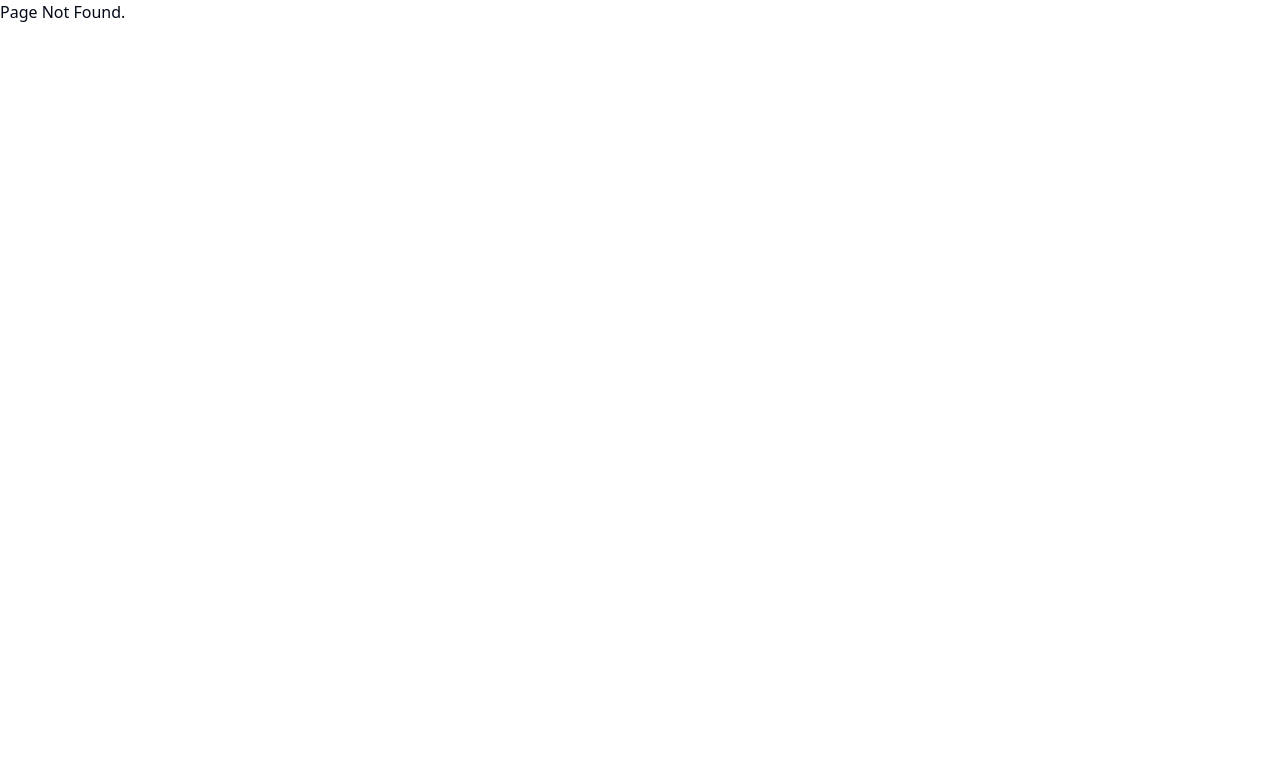
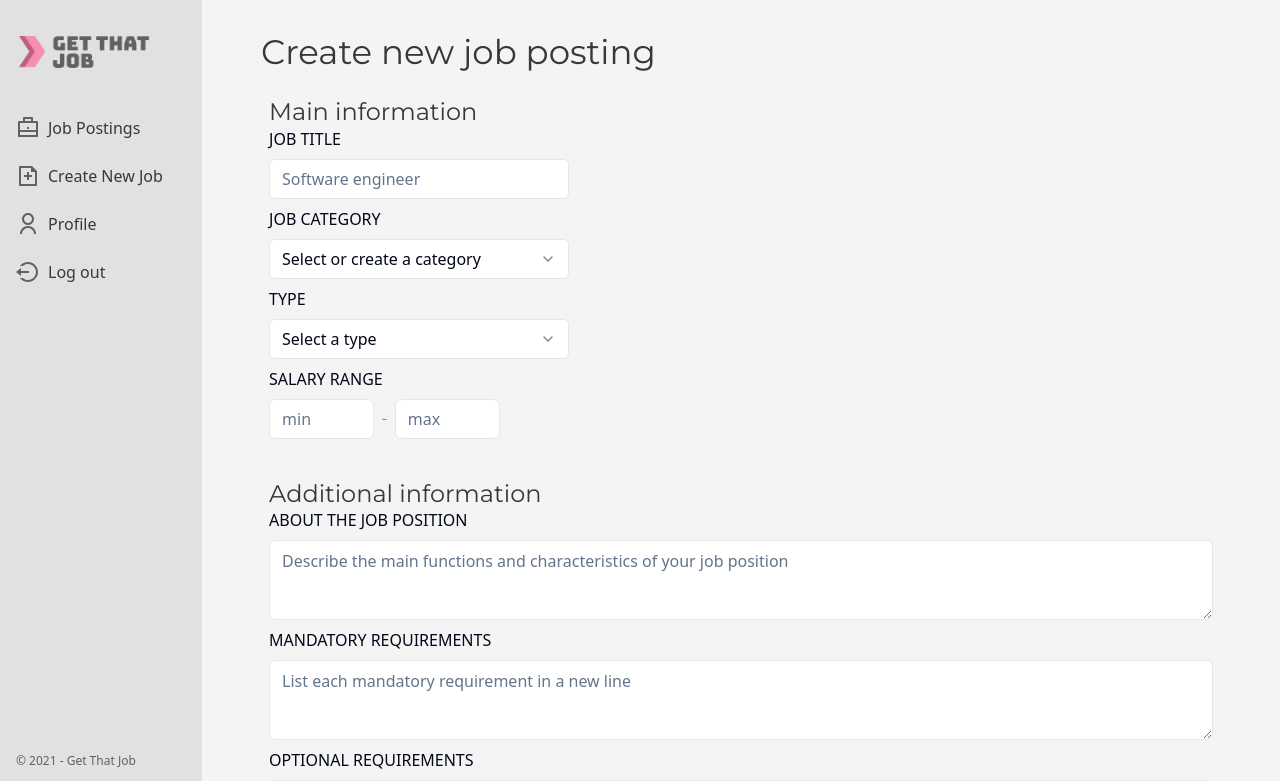
Before and after one commit to kkantaaa/get-that-job-2J3K, a React (Vite) app in the folder client/: page /recruiter/createjobposting in a window 1280 px wide. Before the commit this address had no page. Shown: the top 781 px of the page. Built offline with nearby package versions, Linux system fonts and the light colour scheme.

Commit message:
feat/ create recruiter job post and profile pages

```diff
--- a/client/src/App.jsx
+++ b/client/src/App.jsx
@@ -8,6 +8,9 @@ import RecruitRegisterPage2 from "./pages/RecruitRegisterPage2.jsx";
 import UserLoginPage from "./pages/UserLoginPage.jsx";
 import RecruiterLoginPage from "./pages/RecruiterLoginPage.jsx";
 import Homepage from "@/pages/HomePage.jsx";
+import JobPosting from "@/pages/Recruiter/JobPostingPage.jsx";
+import CreateJobPosting from "@/pages/Recruiter/CreateJobPostingPage.jsx";
+import RecruiterProfile from "@/pages/Recruiter/RecruiterProfile.jsx";
 import FindThatJobPage from "./pages/FindThatJobPage.jsx";
 import JobDetail from "./pages/JobDetail.jsx";
 import "./App.css";
@@ -46,7 +49,17 @@ function App() {
                 path="/user/application/apply"
                 element={<ApplicationApplyPage />}
               />
+              <Route path="/recruiter/jobpostings" element={<JobPosting />} />
 
+              <Route
+                path="/recruiter/createjobposting"
+                element={<CreateJobPosting />}
+              />
+
+              <Route
+                path="/recruiter/recruiterprofile"
+                element={<RecruiterProfile />}
+              />
               {/* เพิ่มเงื่อนไขเพื่อตรวจสอบว่าผู้ใช้ลงชื่อเข้าใช้หรือไม่
               {auth.isLoggedIn && (
                 <Route
--- a/client/src/components/RecruiterSidebar.jsx
+++ b/client/src/components/RecruiterSidebar.jsx
@@ -1,7 +1,9 @@
 import Logo from "../images/landing-page/navlogo1.png";
 import { useAuth } from "@/contexts/authentication";
+import { useNavigate } from "react-router-dom";
 
 export default function RecruiterSidebar() {
+  const navigate = useNavigate();
   const { logout } = useAuth();
   return (
     <div className="w-[240px] h-screen bg-BackgroundDark flex flex-col relative">
@@ -10,7 +12,12 @@ export default function RecruiterSidebar() {
       </div>
 
       <div className="w-full h-fit font=Inter text-DarkGray ">
-        <button className="flex h-[48px] w-full py-[12px] px-[16px] active:bg-Background focus:bg-Background ">
+        <button
+          className="flex h-[48px] w-full py-[12px] px-[16px] active:bg-Background focus:bg-Background "
+          onClick={() => {
+            navigate("/recruiter/jobpostings");
+          }}
+        >
           <div className=" h-fit mr-[8px]">
             <svg
               width="24"
@@ -35,7 +42,12 @@ export default function RecruiterSidebar() {
 
           <span className=" h-fit">Job Postings</span>
         </button>
-        <button className="flex h-[48px] w-full py-[12px] px-[16px] active:bg-Background focus:bg-Background">
+        <button
+          className="flex h-[48px] w-full py-[12px] px-[16px] active:bg-Background focus:bg-Background"
+          onClick={() => {
+            navigate("/recruiter/createjobposting");
+          }}
+        >
           <div className=" h-fit mr-[8px]">
             <svg
               width="24"
@@ -61,7 +73,12 @@ export default function RecruiterSidebar() {
           <span className=" h-fit">Create New Job</span>
         </button>
 
-        <button className="flex h-[48px] w-full py-[12px] px-[16px] active:bg-Background focus:bg-Background">
+        <button
+          className="flex h-[48px] w-full py-[12px] px-[16px] active:bg-Background focus:bg-Background"
+          onClick={() => {
+            navigate("/recruiter/recruiterprofile");
+          }}
+        >
           <div className=" h-fit mr-[8px]">
             <svg
               width="24"
--- /dev/null
+++ b/client/src/pages/Recruiter/JobPostingPage.jsx
@@ -0,0 +1,53 @@
+import { useEffect } from "react";
+import RecruiterSidebar from "@/components/RecruiterSidebar.jsx";
+import { useForm, Controller } from "react-hook-form";
+import { useNavigate } from "react-router-dom";
+import { yupResolver } from "@hookform/resolvers/yup";
+import * as yup from "yup";
+import { Link } from "react-router-dom";
+import { Button } from "@/components/ui/button";
+import {
+  FormControl,
+  FormDescription,
+  FormField,
+  FormItem,
+  FormLabel,
+  FormMessage,
+  Form,
+} from "@/components/ui/form";
+import {
+  Select,
+  SelectContent,
+  SelectGroup,
+  SelectItem,
+  SelectLabel,
+  SelectTrigger,
+  SelectValue,
+} from "@/components/ui/select";
+import { Input } from "@/components/ui/input";
+import { Textarea } from "@/components/ui/textarea";
+
+//const navigate = useNavigate();
+
+const postJobSchema = yup.object({
+  jobTitle: yup.string().required("JOB TITLE is a required field"),
+  jobCategory: yup.string().required(),
+  jobType: yup.string().required(),
+  salaryRangeMin: yup.number().positive().integer().required(),
+  salaryRangeMax: yup.number().positive().integer().required(),
+  aboutJobPosition: yup.string().required(),
+  mandatoryRequirement: yup.string().required(),
+  optionalRequirement: yup.string().required(),
+});
+
+function JobPostingPage() {
+  return (
+    <>
+      <div className="flex flex-row">
+        <RecruiterSidebar />
+        <div className="bg-Background w-full flex justify-center">Post Job</div>
+      </div>
+    </>
+  );
+}
+export default JobPostingPage;
--- /dev/null
+++ b/client/src/pages/Recruiter/RecruiterProfile.jsx
@@ -0,0 +1,53 @@
+import { useEffect } from "react";
+import RecruiterSidebar from "@/components/RecruiterSidebar.jsx";
+import { useForm, Controller } from "react-hook-form";
+import { useNavigate } from "react-router-dom";
+import { yupResolver } from "@hookform/resolvers/yup";
+import * as yup from "yup";
+import { Link } from "react-router-dom";
+import { Button } from "@/components/ui/button";
+import {
+  FormControl,
+  FormDescription,
+  FormField,
+  FormItem,
+  FormLabel,
+  FormMessage,
+  Form,
+} from "@/components/ui/form";
+import {
+  Select,
+  SelectContent,
+  SelectGroup,
+  SelectItem,
+  SelectLabel,
+  SelectTrigger,
+  SelectValue,
+} from "@/components/ui/select";
+import { Input } from "@/components/ui/input";
+import { Textarea } from "@/components/ui/textarea";
+
+//const navigate = useNavigate();
+
+const postJobSchema = yup.object({
+  jobTitle: yup.string().required("JOB TITLE is a required field"),
+  jobCategory: yup.string().required(),
+  jobType: yup.string().required(),
+  salaryRangeMin: yup.number().positive().integer().required(),
+  salaryRangeMax: yup.number().positive().integer().required(),
+  aboutJobPosition: yup.string().required(),
+  mandatoryRequirement: yup.string().required(),
+  optionalRequirement: yup.string().required(),
+});
+
+function RecruiterProfile() {
+  return (
+    <>
+      <div className="flex flex-row">
+        <RecruiterSidebar />
+        <div className="bg-Background w-full flex justify-center">Profile</div>
+      </div>
+    </>
+  );
+}
+export default RecruiterProfile;
```
